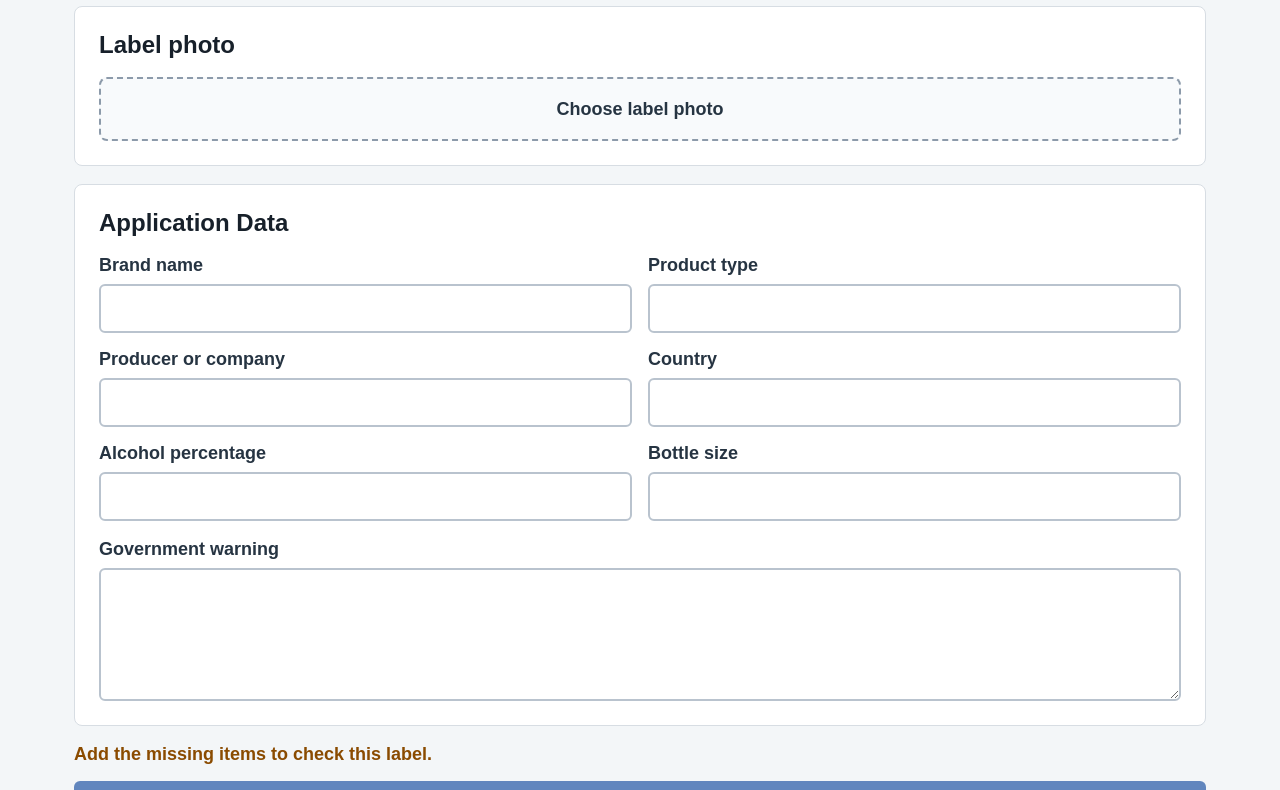
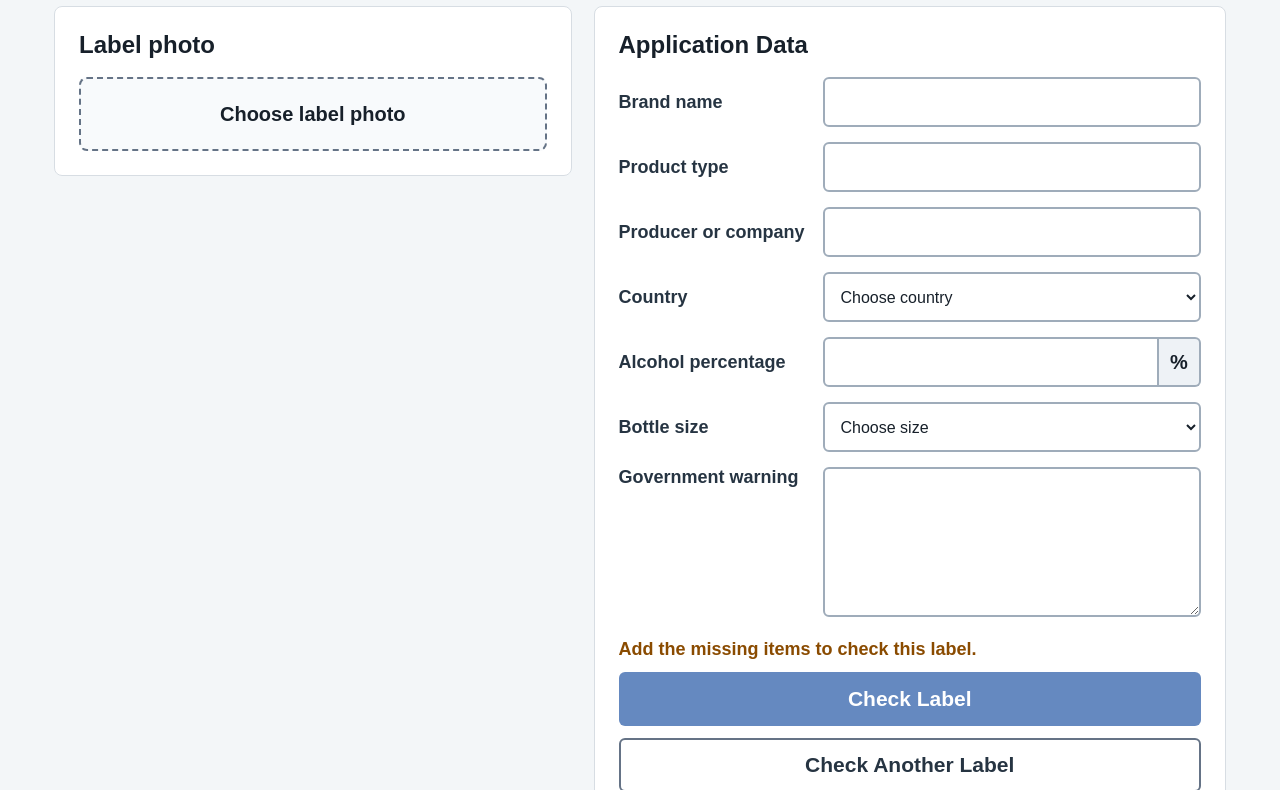
Before and after one commit to AmosMaddux-FedStack/ttb-label-verification, a plain HTML site: page app/static/index.html in a window 1280 px wide. Shown: the part 107-897 px from the top of the page. Drawn offline with Linux system fonts and the light colour scheme; no server answers.

Commit message:
Improve single label frontend layout

```diff
--- a/app/static/app.js
+++ b/app/static/app.js
@@ -12,6 +12,8 @@ const imageInput = document.querySelector("#image");
 const fileName = document.querySelector("#file-name");
 const imagePreview = document.querySelector("#image-preview");
 const formStatus = document.querySelector("#form-status");
+const countrySelect = document.querySelector("#country");
+const countryOther = document.querySelector("#country-other");
 
 const fieldLabels = {
   brand_name: "Brand name",
@@ -153,9 +155,10 @@ async function submitVerification(event) {
   formStatus.textContent = "Checking the label. This may take a few seconds.";
 
   try {
+    const formData = buildFormData();
     const response = await fetch("/verify", {
       method: "POST",
-      body: new FormData(form),
+      body: formData,
     });
     const body = await response.json();
 
@@ -180,9 +183,28 @@ function resetForm() {
   fileName.textContent = "Choose label photo";
   imagePreview.removeAttribute("src");
   imagePreview.classList.remove("visible");
+  countryOther.hidden = true;
+  countryOther.value = "";
   resultPanel.hidden = true;
   setMessage("", "info");
   updateSubmitState();
+}
+
+function selectedCountryValue() {
+  if (countrySelect.value === "__other__") {
+    return countryOther.value.trim();
+  }
+  return countrySelect.value.trim();
+}
+
+function buildFormData() {
+  const formData = new FormData(form);
+  formData.set("country_of_origin", selectedCountryValue());
+  const abv = String(formData.get("abv") || "").trim();
+  if (abv) {
+    formData.set("abv", `${abv}%`);
+  }
+  return formData;
 }
 
 function isFormComplete() {
@@ -190,7 +212,12 @@ function isFormComplete() {
   if (!imageInput.files.length) {
     return false;
   }
-  return Object.keys(fieldLabels).every((name) => String(formData.get(name) || "").trim());
+  return Object.keys(fieldLabels).every((name) => {
+    if (name === "country_of_origin") {
+      return selectedCountryValue();
+    }
+    return String(formData.get(name) || "").trim();
+  });
 }
 
 function updateSubmitState() {
@@ -215,6 +242,17 @@ imageInput.addEventListener("change", () => {
   updateSubmitState();
 });
 
+countrySelect.addEventListener("change", () => {
+  const showOther = countrySelect.value === "__other__";
+  countryOther.hidden = !showOther;
+  if (showOther) {
+    countryOther.focus();
+  } else {
+    countryOther.value = "";
+  }
+  updateSubmitState();
+});
+
 form.addEventListener("submit", submitVerification);
 form.addEventListener("input", updateSubmitState);
 resetButton.addEventListener("click", resetForm);
--- a/app/static/index.html
+++ b/app/static/index.html
@@ -18,8 +18,11 @@
         </div>
       </header>
 
+      <section id="message" class="message" hidden tabindex="-1" aria-live="polite"></section>
+
       <form id="verify-form" class="verify-form">
-        <section class="form-section" aria-labelledby="upload-title">
+        <div class="form-layout">
+          <section class="form-section photo-section" aria-labelledby="upload-title">
             <h2 id="upload-title">Label photo</h2>
             <label class="file-picker">
               <span id="file-name">Choose label photo</span>
@@ -28,49 +31,91 @@
             <img id="image-preview" class="image-preview" alt="">
           </section>
 
-        <section class="form-section" aria-labelledby="data-title">
+          <section class="form-section data-section" aria-labelledby="data-title">
             <h2 id="data-title">Application Data</h2>
-          <div class="field-grid">
-            <label>
-              Brand name
-              <input name="brand_name" autocomplete="organization" required>
-            </label>
-            <label>
-              Product type
-              <input name="product_class" required>
-            </label>
-            <label>
-              Producer or company
-              <input name="producer" required>
-            </label>
-            <label>
-              Country
-              <input name="country_of_origin" required>
-            </label>
-            <label>
-              Alcohol percentage
-              <input name="abv" required>
-            </label>
-            <label>
-              Bottle size
-              <input name="net_contents" required>
-            </label>
+            <div class="field-stack">
+              <div class="field-row">
+                <label for="brand-name">Brand name</label>
+                <input id="brand-name" name="brand_name" autocomplete="organization" required>
               </div>
 
-          <label class="wide-field">
-            Government warning
-            <textarea name="government_warning" rows="5" required></textarea>
-          </label>
-        </section>
+              <div class="field-row">
+                <label for="product-class">Product type</label>
+                <input id="product-class" name="product_class" required>
+              </div>
+
+              <div class="field-row">
+                <label for="producer">Producer or company</label>
+                <input id="producer" name="producer" required>
+              </div>
+
+              <div class="field-row">
+                <label for="country">Country</label>
+                <div class="stacked-control">
+                  <select id="country" name="country_of_origin" required>
+                    <option value="">Choose country</option>
+                    <option>United States</option>
+                    <option>Argentina</option>
+                    <option>Australia</option>
+                    <option>Austria</option>
+                    <option>Canada</option>
+                    <option>Chile</option>
+                    <option>France</option>
+                    <option>Germany</option>
+                    <option>Italy</option>
+                    <option>Japan</option>
+                    <option>Mexico</option>
+                    <option>New Zealand</option>
+                    <option>Portugal</option>
+                    <option>South Africa</option>
+                    <option>Spain</option>
+                    <option>United Kingdom</option>
+                    <option value="__other__">Other</option>
+                  </select>
+                  <input id="country-other" class="other-input" type="text" autocomplete="country-name" placeholder="Enter country" hidden>
+                </div>
+              </div>
+
+              <div class="field-row">
+                <label for="abv">Alcohol percentage</label>
+                <div class="suffix-control">
+                  <input id="abv" name="abv" type="number" min="0" max="100" step="0.5" required>
+                  <span>%</span>
+                </div>
+              </div>
+
+              <div class="field-row">
+                <label for="net-contents">Bottle size</label>
+                <select id="net-contents" name="net_contents" required>
+                  <option value="">Choose size</option>
+                  <option>50 ml</option>
+                  <option>100 ml</option>
+                  <option>187.5 ml</option>
+                  <option>200 ml</option>
+                  <option>375 ml</option>
+                  <option>500 ml</option>
+                  <option>700 ml</option>
+                  <option>750 ml</option>
+                  <option>1 L</option>
+                  <option>1.5 L</option>
+                  <option>1.75 L</option>
+                </select>
+              </div>
+
+              <div class="field-row warning-row">
+                <label for="government-warning">Government warning</label>
+                <textarea id="government-warning" name="government_warning" rows="6" required></textarea>
+              </div>
+            </div>
 
             <div class="actions">
               <p id="form-status" class="form-status">Add the missing items to check this label.</p>
               <button id="submit-button" type="submit" disabled>Check Label</button>
               <button id="reset-button" type="button" class="secondary">Check Another Label</button>
             </div>
+          </section>
+        </div>
       </form>
-
-      <section id="message" class="message" hidden tabindex="-1" aria-live="polite"></section>
 
       <section id="result-panel" class="result-panel" hidden aria-labelledby="result-title">
         <div class="result-summary">
@@ -93,6 +138,6 @@
       </section>
     </main>
 
-    <script src="/static/app.js?v=phase4-20260621"></script>
+    <script src="/static/app.js?v=phase4-layout-20260621"></script>
   </body>
 </html>
--- a/app/static/styles.css
+++ b/app/static/styles.css
@@ -15,14 +15,13 @@ body {
 }
 
 .page {
-  width: min(1180px, 100%);
+  width: min(1220px, 100%);
   margin: 0 auto;
   padding: 24px;
 }
 
 .topbar,
-.result-summary,
-.actions {
+.result-summary {
   display: flex;
   align-items: center;
   justify-content: space-between;
@@ -102,32 +101,55 @@ h3 {
   gap: 18px;
 }
 
+.form-layout {
+  display: grid;
+  grid-template-columns: minmax(300px, 0.9fr) minmax(420px, 1.1fr);
+  gap: 22px;
+  align-items: start;
+}
+
 .form-section,
 .result-panel {
+  min-width: 0;
   padding: 24px;
   border: 1px solid #d7dde3;
   border-radius: 8px;
   background: #ffffff;
 }
 
-.field-grid {
+.photo-section {
+  position: sticky;
+  top: 18px;
+}
+
+.field-stack {
   display: grid;
-  grid-template-columns: repeat(2, minmax(0, 1fr));
-  gap: 16px;
+  gap: 15px;
+}
+
+.field-row {
+  display: grid;
+  grid-template-columns: 190px minmax(0, 1fr);
+  gap: 14px;
+  align-items: center;
+}
+
+.warning-row {
+  align-items: start;
 }
 
 label {
-  display: grid;
-  gap: 8px;
   color: #263442;
   font-size: 18px;
   font-weight: 700;
 }
 
 input,
+select,
 textarea {
   width: 100%;
-  border: 2px solid #b9c3ce;
+  min-height: 50px;
+  border: 2px solid #9facba;
   border-radius: 6px;
   padding: 12px;
   color: #17202a;
@@ -136,11 +158,17 @@ textarea {
   background: #ffffff;
 }
 
+select {
+  cursor: pointer;
+}
+
 textarea {
+  min-height: 150px;
   resize: vertical;
 }
 
 input:focus,
+select:focus,
 textarea:focus,
 button:focus-visible,
 .file-picker:focus-within {
@@ -148,19 +176,46 @@ button:focus-visible,
   outline-offset: 2px;
 }
 
-.wide-field {
-  margin-top: 18px;
+.stacked-control {
+  display: grid;
+  gap: 10px;
+}
+
+.suffix-control {
+  display: grid;
+  grid-template-columns: minmax(0, 1fr) 42px;
+  align-items: center;
+}
+
+.suffix-control input {
+  border-radius: 6px 0 0 6px;
+}
+
+.suffix-control span {
+  display: grid;
+  min-height: 50px;
+  place-items: center;
+  border: 2px solid #9facba;
+  border-left: 0;
+  border-radius: 0 6px 6px 0;
+  background: #eef2f6;
+  font-size: 20px;
+  font-weight: 700;
 }
 
 .file-picker {
-  min-height: 64px;
+  display: grid;
+  min-height: 74px;
   align-items: center;
   justify-content: center;
-  border: 2px dashed #8c9aaa;
+  border: 2px dashed #657386;
   border-radius: 8px;
-  padding: 18px;
+  padding: 20px;
   background: #f8fafc;
+  color: #17202a;
   cursor: pointer;
+  font-size: 20px;
+  font-weight: 700;
   text-align: center;
 }
 
@@ -173,12 +228,13 @@ button:focus-visible,
 
 .image-preview {
   display: none;
-  max-width: 100%;
-  max-height: 340px;
-  margin-top: 16px;
+  width: 100%;
+  max-height: 460px;
+  margin-top: 18px;
+  border: 1px solid #d7dde3;
   border-radius: 8px;
-  border: 1px solid #d7dde3;
   object-fit: contain;
+  background: #f8fafc;
 }
 
 .image-preview.visible {
@@ -186,13 +242,13 @@ button:focus-visible,
 }
 
 .actions {
-  align-items: stretch;
-  flex-direction: column;
-  justify-content: flex-start;
+  display: grid;
+  gap: 12px;
+  margin-top: 22px;
 }
 
 button {
-  min-height: 52px;
+  min-height: 54px;
   width: 100%;
   border: 0;
   border-radius: 6px;
@@ -200,7 +256,7 @@ button {
   background: #2457a6;
   color: #ffffff;
   cursor: pointer;
-  font-size: 20px;
+  font-size: 21px;
   font-weight: 700;
 }
 
@@ -212,18 +268,18 @@ button {
 }
 
 button:disabled {
-  cursor: wait;
+  cursor: not-allowed;
   opacity: 0.7;
 }
 
 button.secondary {
-  border: 2px solid #8c9aaa;
+  border: 2px solid #657386;
   background: #ffffff;
   color: #263442;
 }
 
 .message {
-  margin: 18px 0;
+  margin: 0 0 18px;
   padding: 16px;
   border-radius: 8px;
   font-size: 18px;
@@ -348,23 +404,37 @@ summary {
   margin-bottom: 0;
 }
 
-@media (max-width: 720px) {
+@media (max-width: 860px) {
+  .form-layout {
+    grid-template-columns: 1fr;
+  }
+
+  .photo-section {
+    position: static;
+  }
+}
+
+@media (max-width: 640px) {
   .page {
     padding: 16px;
   }
 
   .topbar,
   .result-summary,
-  .actions,
   .field-heading {
     align-items: stretch;
     flex-direction: column;
   }
 
-  .field-grid,
+  .field-row,
   .comparison-values,
   .extracted-details dl {
     grid-template-columns: 1fr;
+  }
+
+  .form-section,
+  .result-panel {
+    padding: 18px;
   }
 
   h1 {
```
Lines whose indentation alone changed are shown as unchanged.
